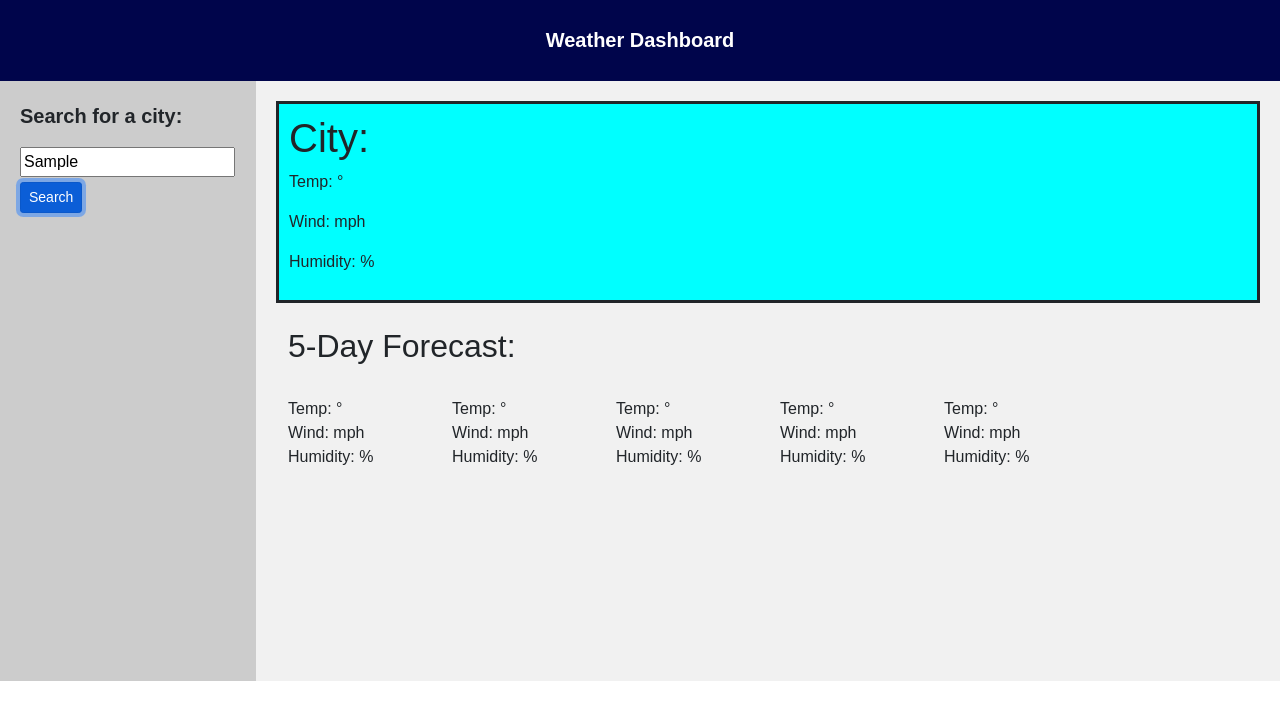
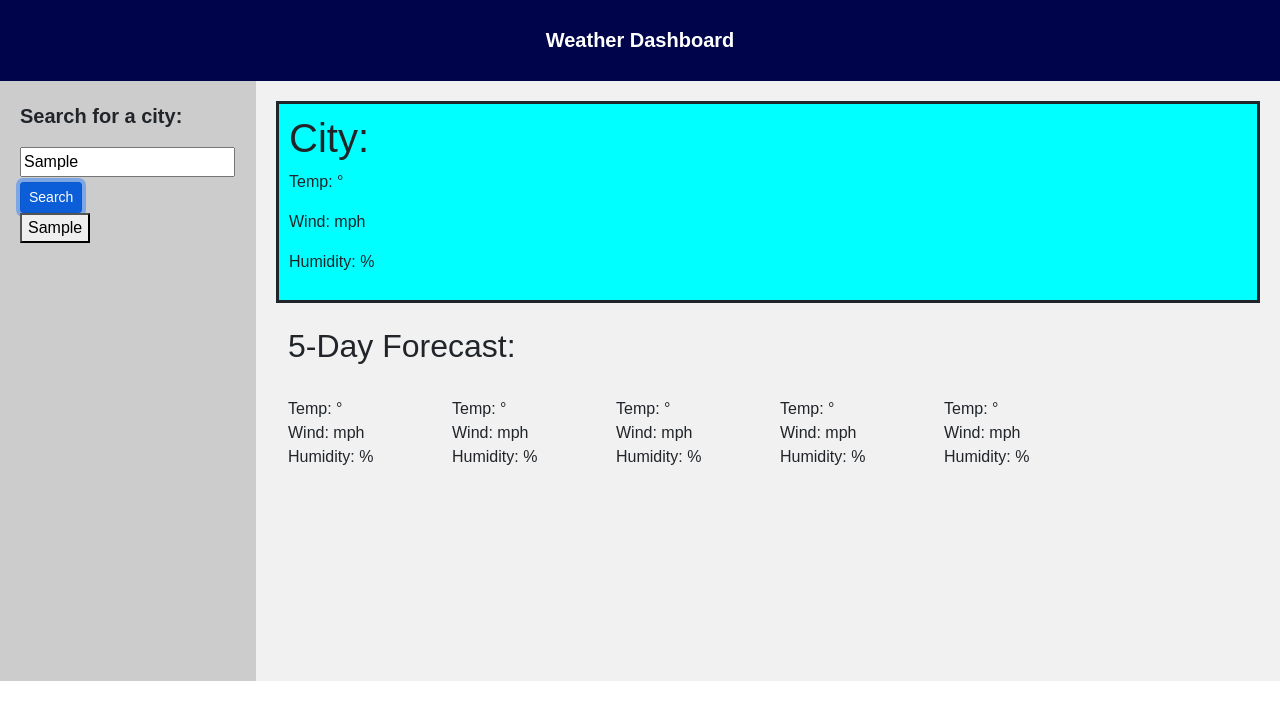
Before and after one commit to achogue/weather-dashboard, a plain HTML site: page index.html in a window 1280 px wide. Both pictures are taken after typing "Sample" into the empty fields and a click on the button "Search". Drawn offline with nearby package versions, Linux system fonts and the light colour scheme; no server answers.

Commit message:
Set up array for local storage and created the div for the dynamically rendered buttons

```diff
--- a/assets/script.js
+++ b/assets/script.js
@@ -3,22 +3,43 @@ var city;
 var lon;
 var lat;
 var today = dayjs();
-const storageInput = document.querySelector("input"),
-    h2 = document.querySelector("h2");
+const searchInput = document.querySelector("#search");
+const storageHistory = [];
+const searchHistoryContainer = document.querySelector('#searchHistoryContainer');
 
 // search.addEventListener("keyup", display);
 // localStorage.setItem('keyName', input.value)
 // localStorage.getItem('keyName')
 
+function handleHistorySave() {
+    let search = searchInput.value;
+
+    storageHistory.push(search)
+    console.log(storageHistory)
+
+    localStorage.setItem('search-history', JSON.stringify(storageHistory));
+    renderSearchHistory()
+}
+
+function renderSearchHistory() {
+    localStorage.getItem('search-history')
+
+    for (i=storageHistory.length - 1; i >= 0; i --) {
+        let btn = document.createElement('button')
+        btn.textContent = storageHistory[i];
+        searchHistoryContainer.append(btn);
+    }
+}
 
 $( "#btnSearch" ).click(function() {
+    handleHistorySave();
     city = $("#search").val();
     var weatherCityAPI = "https://api.openweathermap.org/data/2.5/weather?q=" + city + "&units=imperial&appid=" + APIkey
 
- function display() {
-    localStorage.setItem('value', input.value);
-    h2.innerHTML = localStorage.getItem("value");
- }
+//  function display() {
+//     localStorage.setItem('value', input.value);
+//     h2.innerHTML = localStorage.getItem("value");
+//  }
 
     // btnSearch.addEventListener('click', saveToLocalStorage);
 
--- a/index.html
+++ b/index.html
@@ -77,8 +77,9 @@ footer {
     <input type="text" id="search" placeholder="City Name">
     <div style="padding-top: 5px">
     <button id="btnSearch" type="button" class="btn btn-primary btn-sm">Search</button>
-    <h2></h2>
     </div>
+
+    <div id="searchHistoryContainer"></div>
 
   </nav>
 
```
